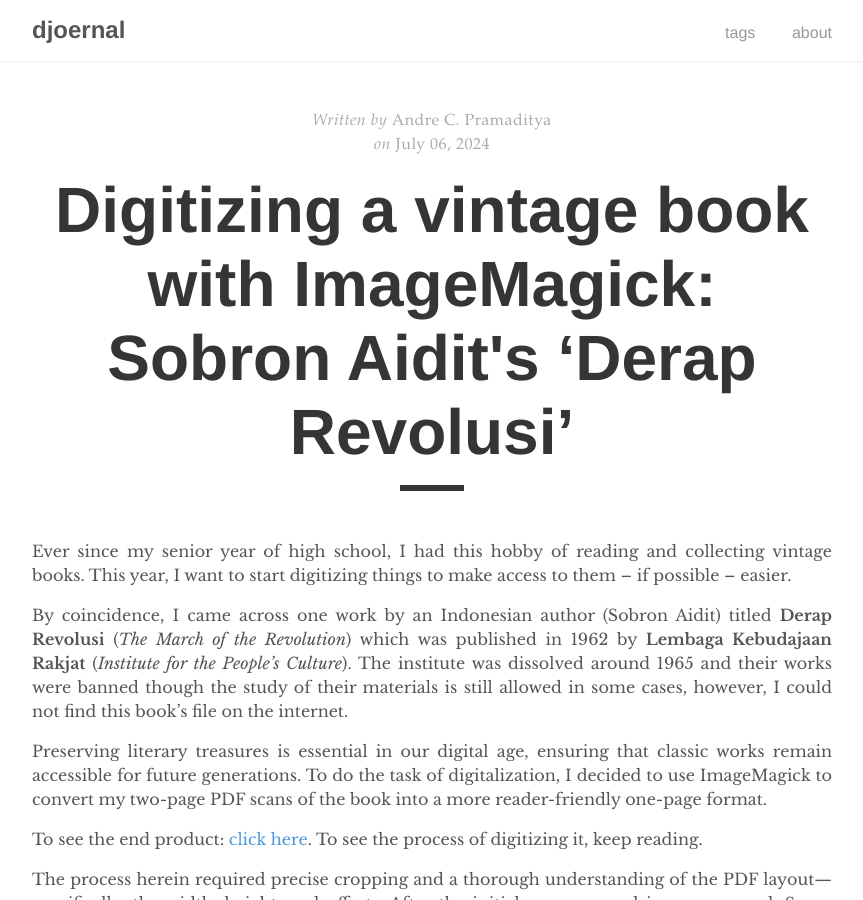
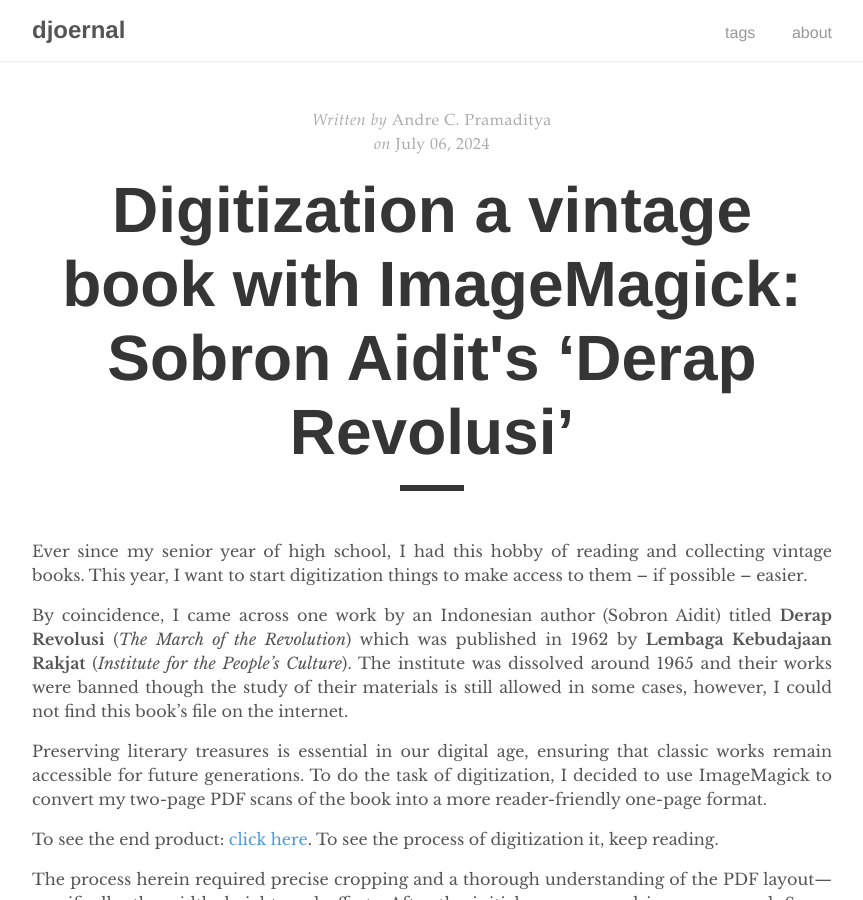
Before and after one commit to drepram/djoernal, a Jekyll site: the page built from _posts/2024-07-06-digitization-derap-revolusi.md, in a window 1280 px wide and 900 px high. Shown: the whole window, without its empty margins (208-1071 px from the left). Built offline with Jekyll 4.4.1, drawn with Linux system fonts in a browser that asks for light colours; comment, search, counter and statistics services are not loaded; some of the changed text lies outside the part shown.

Commit message:
rename to digitization

````diff
--- a/_posts/2024-07-06-digitizing-derap-revolusi.md
+++ b/_posts/2024-07-06-digitization-derap-revolusi.md
@@ -1,16 +1,16 @@
 ---
 layout: post
-title: "Digitizing a vintage book with ImageMagick: Sobron Aidit's ‘Derap Revolusi’"
+title: "Digitization a vintage book with ImageMagick: Sobron Aidit's ‘Derap Revolusi’"
 tags: software
 ---
 
-Ever since my senior year of high school, I had this hobby of reading and collecting vintage books. This year,  I want to start digitizing things to make access to them -- if possible -- easier.
+Ever since my senior year of high school, I had this hobby of reading and collecting vintage books. This year,  I want to start digitization things to make access to them -- if possible -- easier.
 
 By coincidence, I came across one work by an Indonesian author (Sobron Aidit) titled **Derap Revolusi** (*The March of the Revolution*) which was published in 1962 by **Lembaga Kebudajaan Rakjat** (*Institute for the People's Culture*). The institute was dissolved around 1965 and their works were banned though the study of their materials is still allowed in some cases, however, I could not find this book's file on the internet.
 
-Preserving literary treasures is essential in our digital age, ensuring that classic works remain accessible for future generations. To do the task of digitalization, I decided to use ImageMagick to convert my two-page PDF scans of the book into a more reader-friendly one-page format.
+Preserving literary treasures is essential in our digital age, ensuring that classic works remain accessible for future generations. To do the task of digitization, I decided to use ImageMagick to convert my two-page PDF scans of the book into a more reader-friendly one-page format.
 
-To see the end product: [click here](https://blog.drepram.com/assets/posts/2024/digitizing-derap-revolusi/Sobron%20Aidit%20-%20Derap%20Revolusi%20(1962).pdf). To see the process of digitizing it, keep reading.
+To see the end product: [click here](https://drive.google.com/file/d/1o-mGwjeIqgEW15cOdsze2Mi5E_ReHEt8/view?usp=sharing). To see the process of digitization it, keep reading.
 
 The process herein required precise cropping and a thorough understanding of the PDF layout—specifically, the width, height, and offsets. After the initial scans, several issues emerged. Some images were misaligned, needing different offsets, while others were partially unreadable and had to be rescanned. By converting the PDF to PNG format and utilizing macOS’s Preview app, I was able to measure and adjust the cropping accurately.
 
@@ -20,16 +20,16 @@ To do accurate cropping I must:
 
  After waiting some time for the first scan, the result came back and it looked like this:
 
-<img src="assets/posts/2024/digitizing-derap-revolusi/Pasted image 20240625084551.png" />
+<img src="assets/posts/2024/digitization-derap-revolusi/Pasted image 20240625084551.png" />
 > image1. first two pages of the book
 
-<img src="assets/posts/2024/digitizing-derap-revolusi/Pasted image 20240625084607.png" />
+<img src="assets/posts/2024/digitization-derap-revolusi/Pasted image 20240625084607.png" />
 > image2. page 8 and 9 of the book
 
-<img src="assets/posts/2024/digitizing-derap-revolusi/Pasted image 20240625084639.png" />
+<img src="assets/posts/2024/digitization-derap-revolusi/Pasted image 20240625084639.png" />
 > image3. page 38 and 39 of the book, scanning error shown
 
-<img src="assets/posts/2024/digitizing-derap-revolusi/Pasted image 20240625084704.png" />
+<img src="assets/posts/2024/digitization-derap-revolusi/Pasted image 20240625084704.png" />
 > image4. page 68 and 69 of the book, showing difference in page position
 
 
@@ -39,11 +39,11 @@ You can see a few problems with the last two images:
 
 For the first problem, the fix was quite simple. I converted my 300 dpi PDF into a bunch of PNGs (`magick -density 300 INPUT_FILE.pdf odd.png`), used the Preview app on macOS, and could easily see and measure the layout and the offset.
 
-<img src="assets/posts/2024/digitizing-derap-revolusi/Pasted image 20240625101304.png" />
+<img src="assets/posts/2024/digitization-derap-revolusi/Pasted image 20240625101304.png" />
 > image5. Measuring layout (the dimension yielded here would be different from what I end up using)
 
 
-<img src="assets/posts/2024/digitizing-derap-revolusi/Pasted image 20240625101403.png" />
+<img src="assets/posts/2024/digitization-derap-revolusi/Pasted image 20240625101403.png" />
 > image6. Measuring the horizontal offset (see the 288 value)
 
 
@@ -74,7 +74,7 @@ The final dimensions I calculated for the layout of `image2` are as follows:
 
 For `image4`, a different approach is taken:
 
-<img src="assets/posts/2024/digitizing-derap-revolusi/Pasted image 20240625084704.png" />
+<img src="assets/posts/2024/digitization-derap-revolusi/Pasted image 20240625084704.png" />
 
 As the offset is different, I experimented by not adding an offset to it. Write this into a bash file and don't forget to change the permission (`chmod +x`) of the file.
 ```shell
@@ -100,10 +100,10 @@ But there were some side effects of not specifying an offset. The remaining layo
 
 As for the badly scanned parts of `image3`, I ended up scanning them again but the principles are still the same. Measure the layout and the offset and just crop them en masse. The end products are as follows:
 
-<img src="assets/posts/2024/digitizing-derap-revolusi/Pasted image 20240625103824.png" />
-<img src="assets/posts/2024/digitizing-derap-revolusi/Pasted image 20240625103847.png" />
+<img src="assets/posts/2024/digitization-derap-revolusi/Pasted image 20240625103824.png" />
+<img src="assets/posts/2024/digitization-derap-revolusi/Pasted image 20240625103847.png" />
 
-Since the size is different, the Preview app automatically squeezes them out. That being said I am satisfied with the cropping script written here since it helped me save a lot of time in digitizing this book from decades ago.
+Since the size is different, the Preview app automatically squeezes them out. That being said I am satisfied with the cropping script written here since it helped me save a lot of time in digitization this book from decades ago.
 
 ###### References
 
````
Also changed, not shown: assets/posts/2024/digitization-derap-revolusi/Pasted image 20240625084551.png (renamed from assets/posts/2024/digitizing-derap-revolusi/Pasted image 20240625084551.png), assets/posts/2024/digitization-derap-revolusi/Pasted image 20240625084607.png (added), assets/posts/2024/digitization-derap-revolusi/Pasted image 20240625084639.png (renamed from assets/posts/2024/digitizing-derap-revolusi/Pasted image 20240625084639.png), assets/posts/2024/digitization-derap-revolusi/Pasted image 20240625084704.png (added), 7 other files.
